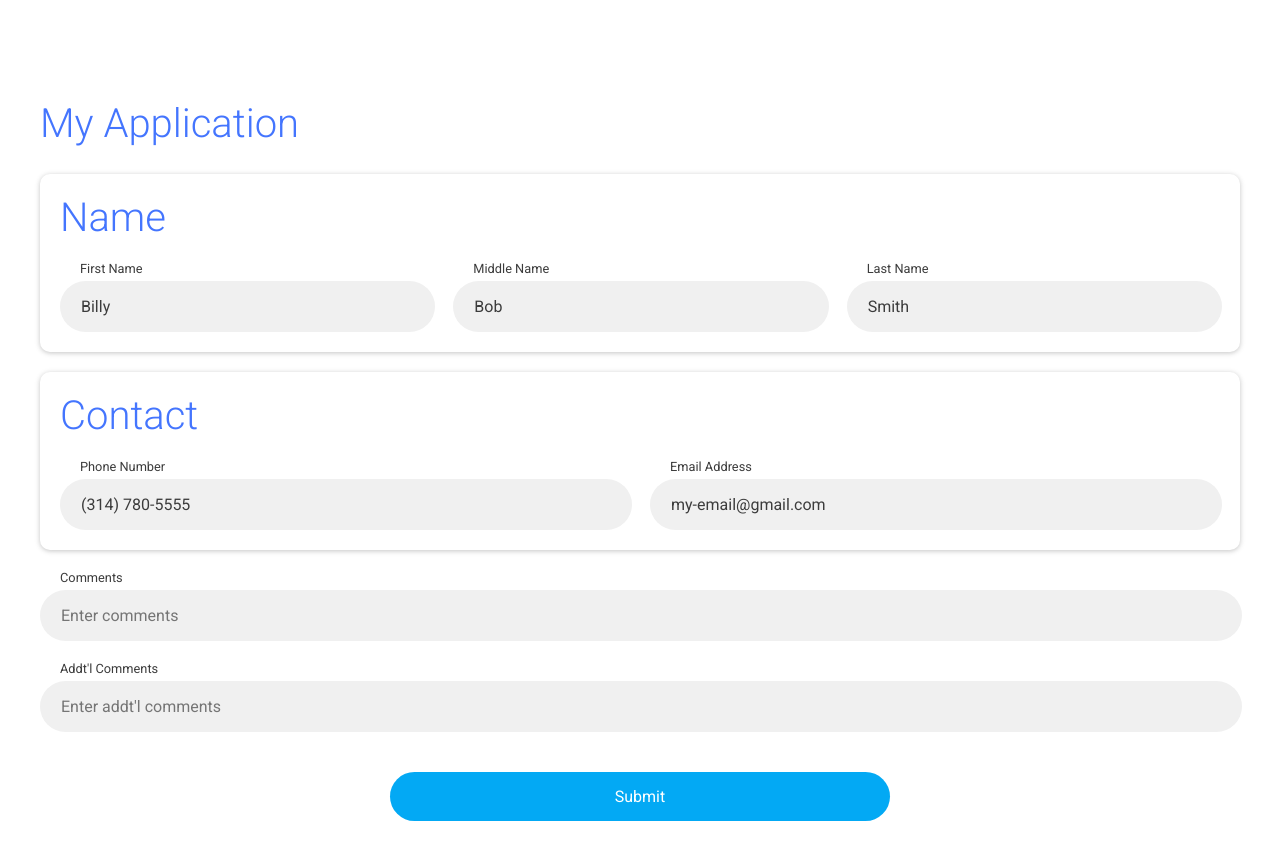
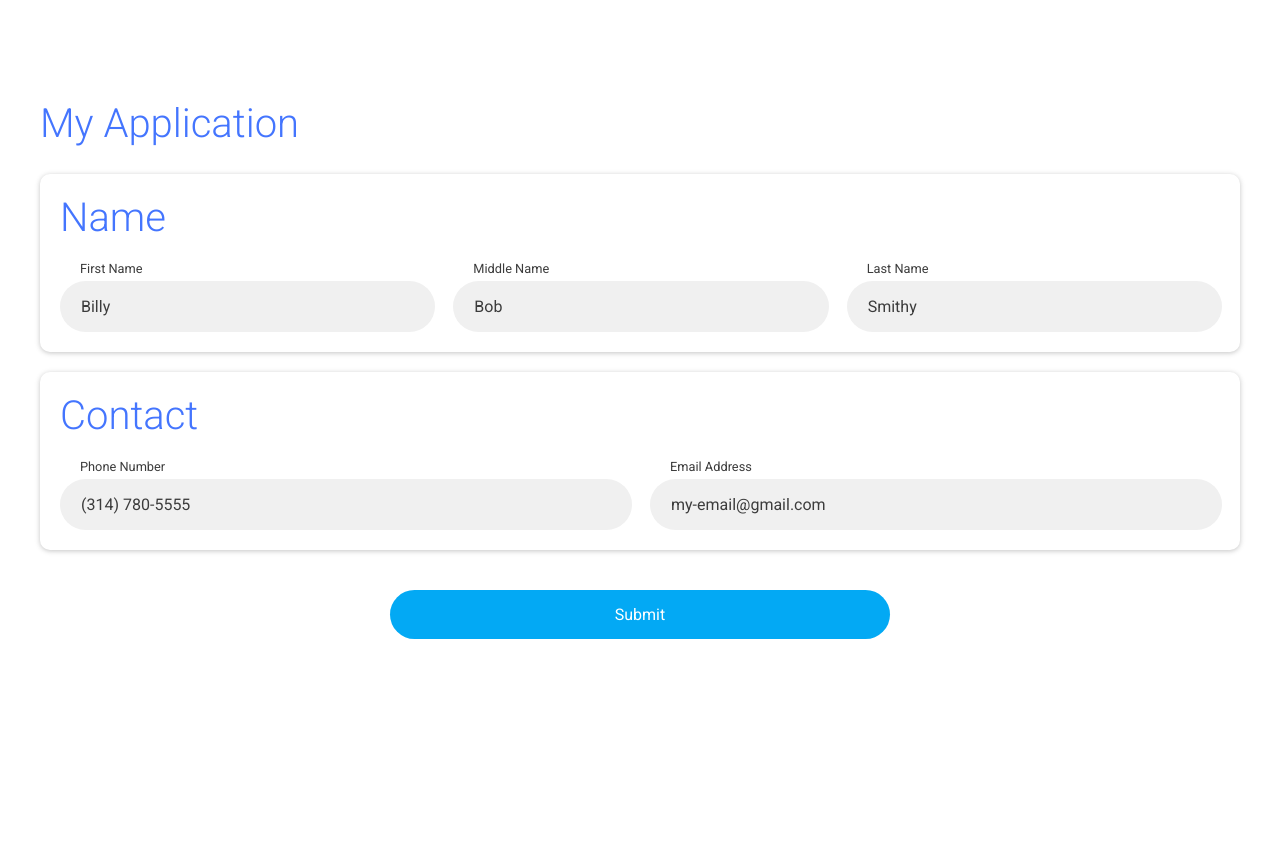
Before and after one commit to TheVVaFFle/react-lightning-form, a React app: page / in a window 1280 px wide. Shown: the top 860 px of the page. After the commit the page ends 800 px from the top, so only its background shows below. Built offline with nearby package versions, Linux system fonts and the light colour scheme.

Commit message:
Generating fields from json object is working. (Only single level objects).

```diff
--- a/src/components/app/app.tsx
+++ b/src/components/app/app.tsx
@@ -17,7 +17,7 @@ export const App: React.SFC<AppProps> = (props: AppProps) => {
 
   const simulateLoading = () => {
     setLoading(true);
-    setTimeout(() => setLoading(false), 2000);
+    setTimeout(() => setLoading(false), 1000);
   }
 
   useEffect(() => {
@@ -29,6 +29,12 @@ export const App: React.SFC<AppProps> = (props: AppProps) => {
     simulateLoading();
   }
 
+  const nameData = {
+    firstName: "Billy",
+    middleName: "Bob",
+    lastName: "Smithy"
+  }
+
   return(
     <div id="app">
       <Form
@@ -38,34 +44,7 @@ export const App: React.SFC<AppProps> = (props: AppProps) => {
         loading={loading}
         onSubmit={handleOnSubmit}
       >
-        <Section title="Name" columns={3}>
-          <input
-            id="first-name"
-            type="text"
-            className="text-input"
-            defaultValue="Billy"
-            placeholder="Enter first name"
-            label="First Name"
-            validate={ValidationType.Required}
-          />
-          <input
-            id="middle-name"
-            type="text"
-            className="text-input"
-            placeholder="Enter middle name"
-            label="Middle Name"
-            defaultValue="Bob"
-          />
-          <input
-            id="last-name"
-            type="text"
-            className="text-input"
-            defaultValue="Smith"
-            placeholder="Enter last name"
-            label="Last Name"
-            validate={ValidationType.Required}
-          />
-        </Section>
+        <Section title="Name" columns={3} data={nameData}/>
         <Section title="Contact" columns={2}>
           <input
             id="phone-number"
@@ -86,20 +65,6 @@ export const App: React.SFC<AppProps> = (props: AppProps) => {
             validate={ValidationType.Email}
           />
         </Section>
-        <input
-          id="comments"
-          type="text"
-          className="text-input"
-          placeholder="Enter comments"
-          label="Comments"
-        />
-        <input
-          id="addtl-comments"
-          type="text"
-          className="text-input"
-          placeholder="Enter addt'l comments"
-          label="Addt'l Comments"
-        />
       </Form>
     </div>
   )
--- a/src/components/form/form.tsx
+++ b/src/components/form/form.tsx
@@ -4,7 +4,8 @@ import classNames from "classnames";
 
 import {Loading} from "../loading/loading";
 
-import {Validate} from "../../utility/validation";
+import * as GeneralUtility from "../../utility"
+import {Validate, ValidationType} from "../../utility/validation";
 import {FormUtility} from "../../utility/form";
 
 export enum FormComponentType {
@@ -29,11 +30,12 @@ export const Form: React.SFC<FormProps> = (props: FormProps) => {
 
   useEffect(() => {
     createFormState(props.children);
-  }, [])
+  }, [props.children])
 
-  const createFormState = (children: JSX.Element[]): any => {
+  const createFormState = (children: JSX.Element[] | any): any => {
     let updatedFormState: any = formState;
 
+    if(FormUtility.checkIfValidChildren(children)){
       React.Children.forEach(children, (child: JSX.Element) => {
         const type: string = FormUtility.getChildType(child);
 
@@ -50,14 +52,31 @@ export const Form: React.SFC<FormProps> = (props: FormProps) => {
           }
         }
         else if(type === FormComponentType.Section){
+          if(child.props.children){
             const section: JSX.Element = child.type(child.props),
                   fields: JSX.Element = section.props.children.find((c: JSX.Element) => c.props.className === "fields")
-        createFormState(fields.props.children)
+            createFormState(fields.props.children);
+          }
+          else{
+            createFormState(child.props.data);
+          }
         }
         else{
           return;
         }
       })
+    }
+    else{
+      return Object.entries(children).map((entry: any) => {
+        const key: string = entry[0],
+              value: string | number = entry[1];
+        updatedFormState[GeneralUtility.camelCaseToKebab(key)] = {
+          value,
+          validate: null,
+          error: false
+        };
+      })
+    }
 
     setFormState(updatedFormState)
   }
@@ -86,6 +105,7 @@ export const Form: React.SFC<FormProps> = (props: FormProps) => {
             onKeyUp: Function = (e: any) => {
               if(e.key === "Enter") handleOnSubmit();
             }
+
       return (
         <div className="input" style={style}>
           {label}
@@ -93,6 +113,28 @@ export const Form: React.SFC<FormProps> = (props: FormProps) => {
           {errorMessage}
         </div>
       );
+    }
+
+    const mapChildrenFromData = (data: any) => {
+      return Object.entries(data).map((entry: any) => {
+        const key: string = entry[0],
+              value: string | number = entry[1];
+
+        const formattedKey: string = GeneralUtility.camelCaseToNormal(key);
+
+        return(
+          <input
+            id={GeneralUtility.camelCaseToKebab(key)}
+            key={key}
+            type="text"
+            className="text-input"
+            defaultValue={value.toString()}
+            placeholder={`Enter ${formattedKey.toLowerCase()}`}
+            label={formattedKey}
+            validate={ValidationType.Required}
+          />
+        )
+      })
     }
 
     let altIndex: number = 0;
@@ -106,10 +148,19 @@ export const Form: React.SFC<FormProps> = (props: FormProps) => {
               fields: JSX.Element = section.props.children.find((c: JSX.Element) => c.props.className === "fields"),
               columns: number = child.props.columns || props.columns;
 
-        const updatedFields: JSX.Element[] = React.Children
-          .map(fields.props.children, (c: JSX.Element, index: number) => handleFormInput(c, columns, index));
+        let mappedChildren: JSX.Element[] = [];
 
-        return React.cloneElement(child, {...child.props, children: updatedFields});
+        if(child.props.data){
+          mappedChildren = mapChildrenFromData(child.props.data);
+        }
+        else{
+          mappedChildren = fields.props.children;
+        }
+
+        mappedChildren = React.Children
+          .map(mappedChildren, (c: JSX.Element, index: number) => handleFormInput(c, columns, index));
+
+        return React.cloneElement(child, {...child.props, children: mappedChildren});
       }
       else{
         return handleFormInput(child, props.columns, altIndex++, true)
--- a/src/components/section/section.tsx
+++ b/src/components/section/section.tsx
@@ -2,11 +2,13 @@ import React from "react"
 import {useState, useEffect} from "react"
 import classNames from "classnames"
 
-import {Validate} from "../../utility/validation";
+import * as GeneralUtility from "../../utility"
+import {Validate, ValidationType} from "../../utility/validation";
 
 export interface SectionProps{
   title?: string;
-  children: any;
+  children?: any;
+  data?: any;
   columns?: number;
 }
 
@@ -22,12 +24,40 @@ export const Section: React.SFC<SectionProps> = (props: SectionProps) => {
 
     return null;
   }
+  const mapChildrenFromData = (data: any) => {
+    return Object.entries(data).map((entry: any) => {
+      const key: string = entry[0],
+            value: string | number = entry[1];
+
+      const formattedKey: string = GeneralUtility.camelCaseToNormal(key)
+
+      return(
+        <input
+          id={GeneralUtility.camelCaseToKebab(key)}
+          key={key}
+          type="text"
+          className="text-input"
+          defaultValue={value.toString()}
+          placeholder={`Enter ${formattedKey.toLowerCase()}`}
+          label={formattedKey}
+          validate={ValidationType.Required}
+        />
+      )
+    })
+  }
+  const getChildren = (): JSX.Element[] | null => {
+    if(props.children){
+      return props.children;
+    }
+
+    return null;
+  }
 
   return(
     <div className="section">
       {getTitle()}
       <div className="fields">
-        {props.children}
+        {getChildren()}
       </div>
     </div>
   )
--- a/src/utility/form.tsx
+++ b/src/utility/form.tsx
@@ -19,6 +19,20 @@ export const FormUtility = {
     return typeof child.type === "string"
     ? child.type
     : child.type(child.props).props.className
+  },
+  checkIfValidChildren: (children: any): boolean => {
+    if(Array.isArray(children)){
+      let invalidCount: number = 0;
+      children.forEach((child: any) => {
+        if(!React.isValidElement(child)){
+          invalidCount++;
+        }
+      })
+      return invalidCount === 0;
+    }
+    else{
+      return React.isValidElement(children);
+    }
   },
   formatState: (formState: any) => {
     let formattedFormState: any = {...formState};
--- a/src/utility/index.ts
+++ b/src/utility/index.ts
@@ -1,3 +1,11 @@
+import * as _ from "lodash";
+
 export const getRand = (min: number, max: number): number => {
   return Math.floor(Math.random() * max) + min
 }
+
+export const camelCaseToNormal = (value: string) => value
+  .replace(/([A-Z])/g, ' $1')
+  .replace(/^./, (str: string) => str.toUpperCase())
+
+export const camelCaseToKebab = (value: string) => _.kebabCase(camelCaseToNormal(value))
--- a/src/utility/validation.ts
+++ b/src/utility/validation.ts
@@ -18,7 +18,7 @@ export const Validate: any = {
   },
   determineIfError: (value: any, validate: Function) => {
     if(validate !== undefined && validate !== null){
-      return !validate(value)
+      return !validate(value);
     }
 
     return false;
```
Also changed, not shown: src/data/index.ts (added, +7 -0 lines). Lines whose indentation alone changed are shown as unchanged.
